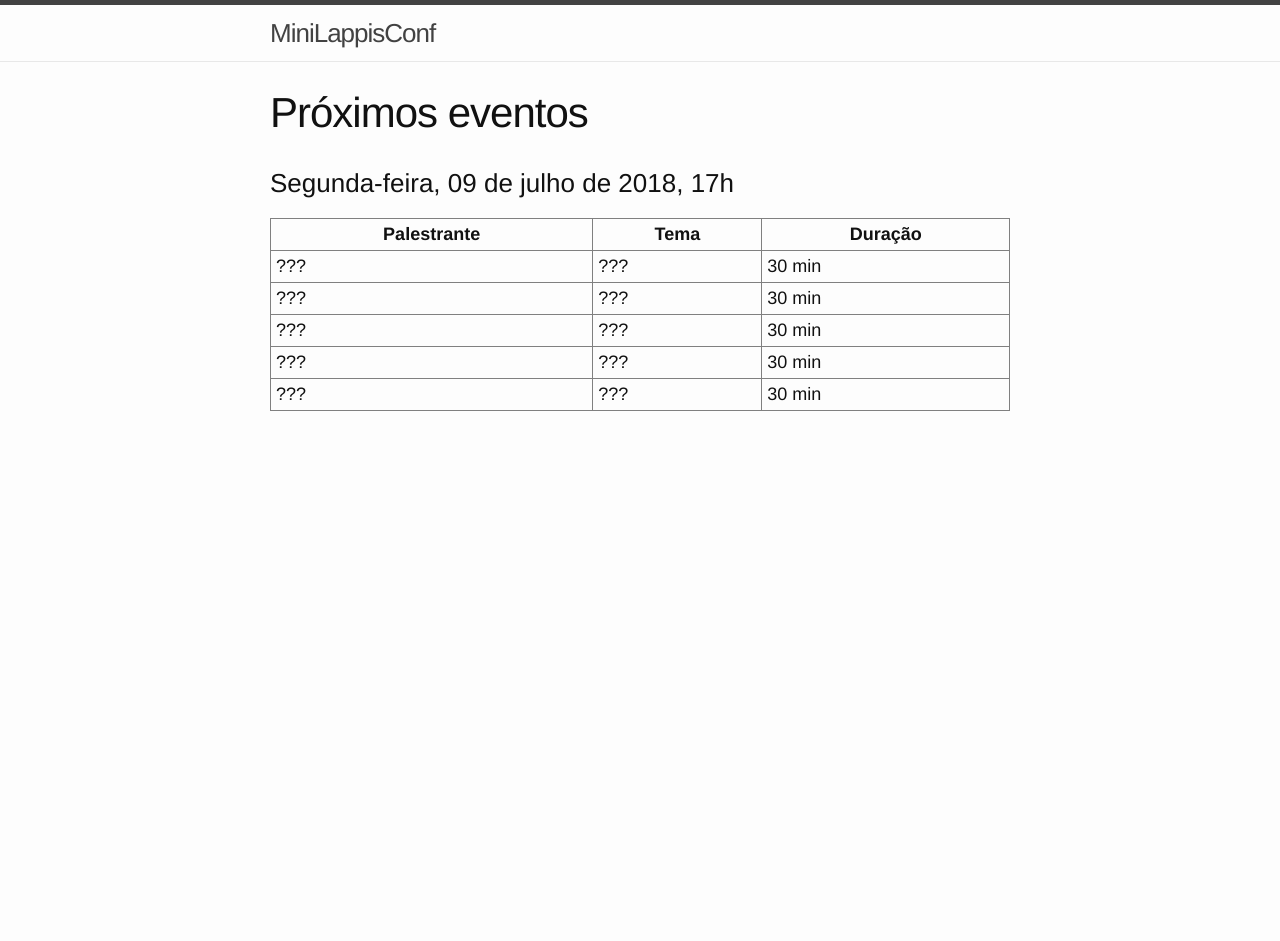
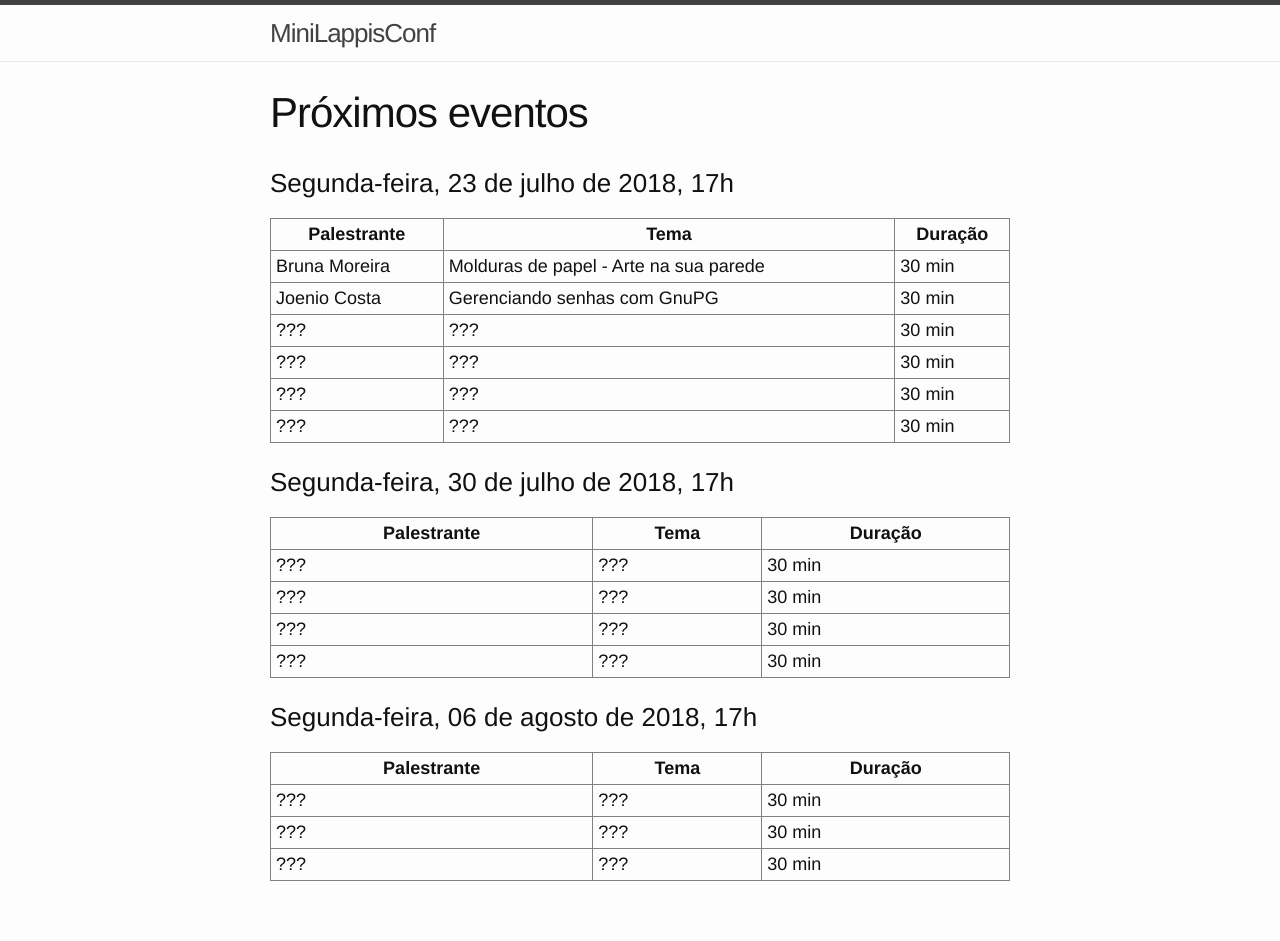
Before and after one commit to lappis-unb/MiniLappisConf, a Jekyll site: the page built from agenda.md, in a window 1280 px wide. Built offline with Jekyll 4.4.1, drawn with Linux system fonts in a browser that asks for light colours; before the commit the page ends 900 px from its top, so only the background shows below that.

Commit message:
organizando agenda da proxima semana

```diff
--- a/agenda.md
+++ b/agenda.md
@@ -2,7 +2,18 @@
 title: Próximos eventos
 ---
 
-### Segunda-feira, 09 de julho de 2018, 17h
+### Segunda-feira, 23 de julho de 2018, 17h
+
+| Palestrante     | Tema                                    | Duração |
+| --------------- | --------------------------------------- | ------- |
+| Bruna Moreira   | Molduras de papel - Arte na sua parede  | 30 min  |
+| Joenio Costa    | Gerenciando senhas com GnuPG            | 30 min  |
+| ???             | ???                                     | 30 min  |
+| ???             | ???                                     | 30 min  |
+| ???             | ???                                     | 30 min  |
+| ???             | ???                                     | 30 min  |
+
+### Segunda-feira, 30 de julho de 2018, 17h
 
 | Palestrante     | Tema                                    | Duração |
 | --------------- | --------------------------------------- | ------- |
@@ -10,4 +21,11 @@ title: Próximos eventos
 | ???             | ???                                     | 30 min  |
 | ???             | ???                                     | 30 min  |
 | ???             | ???                                     | 30 min  |
+
+### Segunda-feira, 06 de agosto de 2018, 17h
+
+| Palestrante     | Tema                                    | Duração |
+| --------------- | --------------------------------------- | ------- |
 | ???             | ???                                     | 30 min  |
+| ???             | ???                                     | 30 min  |
+| ???             | ???                                     | 30 min  |
```
Also changed, not shown: index.md (+5 -3 lines), passados.md (+11 -0 lines).
